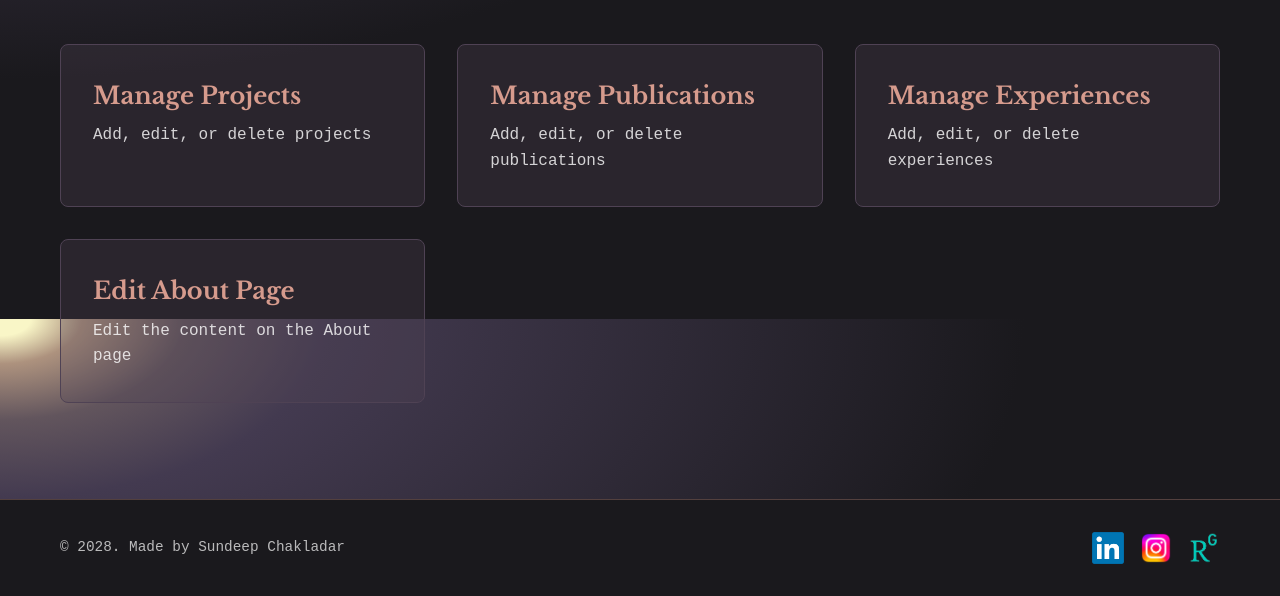
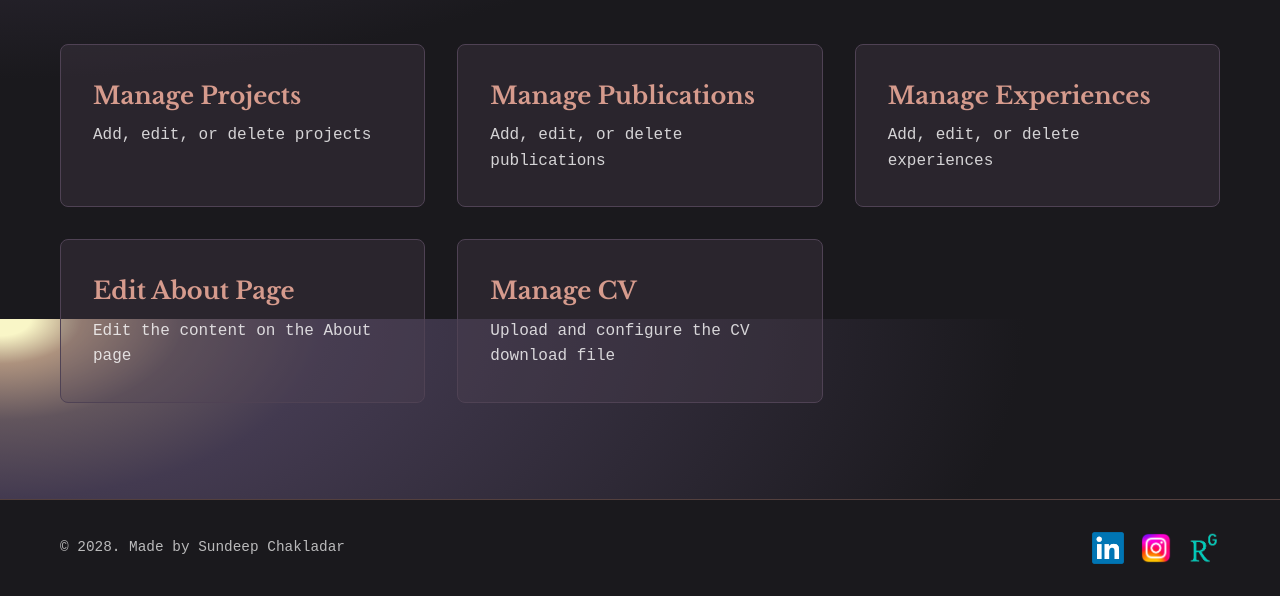
Before and after one commit to sundeep3257/PersonalWebsite, a Flask app: page /admin in a window 1280 px wide. Shown: the part 481-1077 px from the top of the page. Run offline with Flask 3, Linux system fonts and the light colour scheme; the visitor is signed in with stand-in values (Sample User, id 1); data comes from the database, SQL or seed files in the repository.

Commit message:
Add CV management link to admin dashboard
Added a link to manage CV in the admin dashboard.

```diff
--- a/templates/admin/dashboard.html
+++ b/templates/admin/dashboard.html
@@ -42,6 +42,10 @@
                 <h2>Edit About Page</h2>
                 <p>Edit the content on the About page</p>
             </a>
+            <a href="{{ url_for('admin_cv_edit') }}" class="admin-link-card">
+                <h2>Manage CV</h2>
+                <p>Upload and configure the CV download file</p>
+            </a>
         </div>
     </div>
 </section>
```
